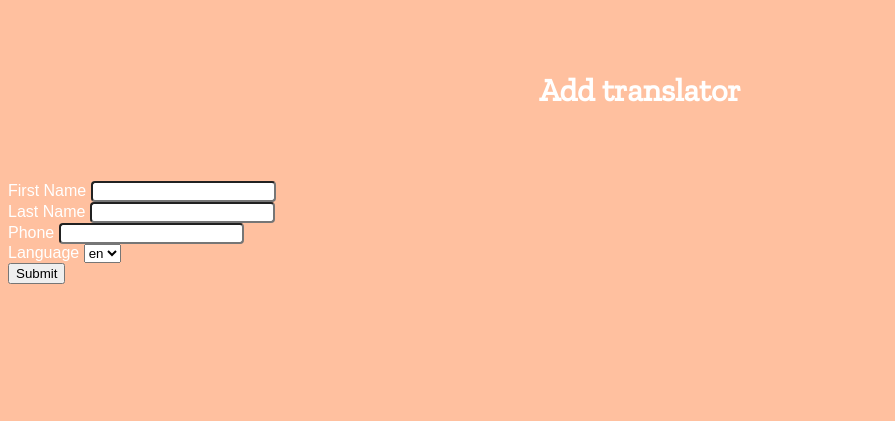
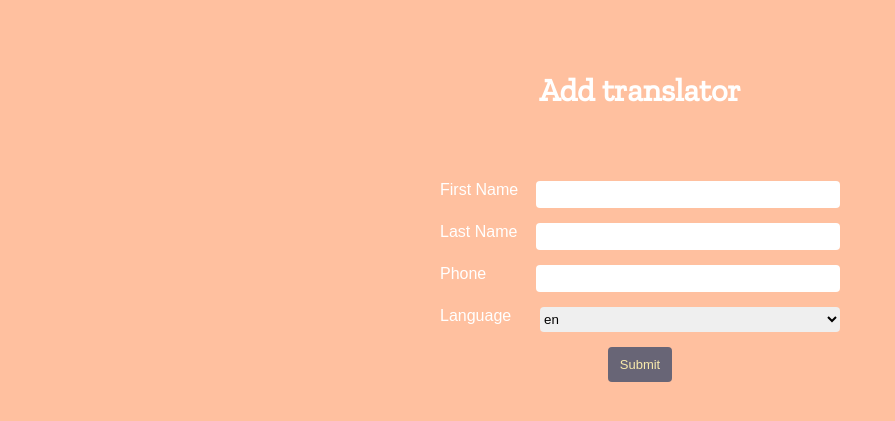
Before and after one commit to kmorinaka/h4h, a Flask app: page /new in a window 1280 px wide. Shown: the top 421 px of the page, without its empty margins (0-895 px from the left). Run offline with Flask 2, Linux system fonts and the light colour scheme; tables that the repository leaves empty hold one stand-in row (values such as "Sample post"); some libraries are stand-ins or nearby versions.

Commit message:
Styles form Changes name

```diff
--- a/static/style.css
+++ b/static/style.css
@@ -18,20 +18,36 @@ h1 {
   padding: 50px 10px;
 }
 
-.link-container {
+form {
+  max-width: 400px;
+  margin: 0 auto;
+  text-align: left;
+}
+
+input, select {
+  border: 0;
+  border-radius: 4px;
+  height: 25px;
+  width: 300px;
+}
+
+.link-container, .button-container {
   text-align: center;
 }
 
-a {
+.button {
   background-color: #686576;
+  border: 0;
   border-radius: 4px;
   color: #F9EAAC;
   cursor: pointer;
+  font-size: 13px;
   padding: 10px 12px;
   text-decoration: none;
   text-transform: capitalize;
 }
-
-input {
-  border-radius: 4px;
+.form-group {
+  display: flex;
+  justify-content: space-between;
+  margin-bottom: 15px;
 }
--- a/templates/homepage.html
+++ b/templates/homepage.html
@@ -4,7 +4,7 @@
   {{ super() }}
 {% endblock %}
 {% block content %}
-  <h1>Welcome to Translator Thing!</h1>
+  <h1>Polyglot</h1>
   <div class="link-container">
     <a class="button" href="/new">Add translator</a>
   </div>
--- a/templates/new.html
+++ b/templates/new.html
@@ -7,30 +7,27 @@
   <h1>Add translator</h1>
   <form>
     <div class="form-group">
-      <label for="first-name">First Name
+      <label for="first-name">First Name</label>
       <input type="text" id="first-name" name="first_name">
-      </label>
     </div>
     <div class="form-group">
-      <label for="first-name">Last Name
+      <label for="first-name">Last Name</label>
       <input type="text" id="last-name" name="last_name">
-      </label>
     </div>
     <div class="form-group">
-      <label for="first-name">Phone
+      <label for="first-name">Phone</label>
       <input type="text" id="phone" name="phone">
-      </label>
     </div>
     <div class="form-group">
-      <label for="first-name">Language
+      <label for="first-name">Language</label>
       <select>
         {% for language in languages %}
         <option id="languages" value={{ language }}>{{language.language}}</option>
         {% endfor %}
       </select>
-      </label>
     </div>
-    <div class="form-group">
-    <button type="submit" class="btn btn-primary">Submit</button>
+    <div class="button-container">
+      <button type="submit" class="button btn btn-primary">Submit</button>
+    </div>
   </form>
 {% endblock %}
```
Lines whose indentation alone changed are shown as unchanged.
